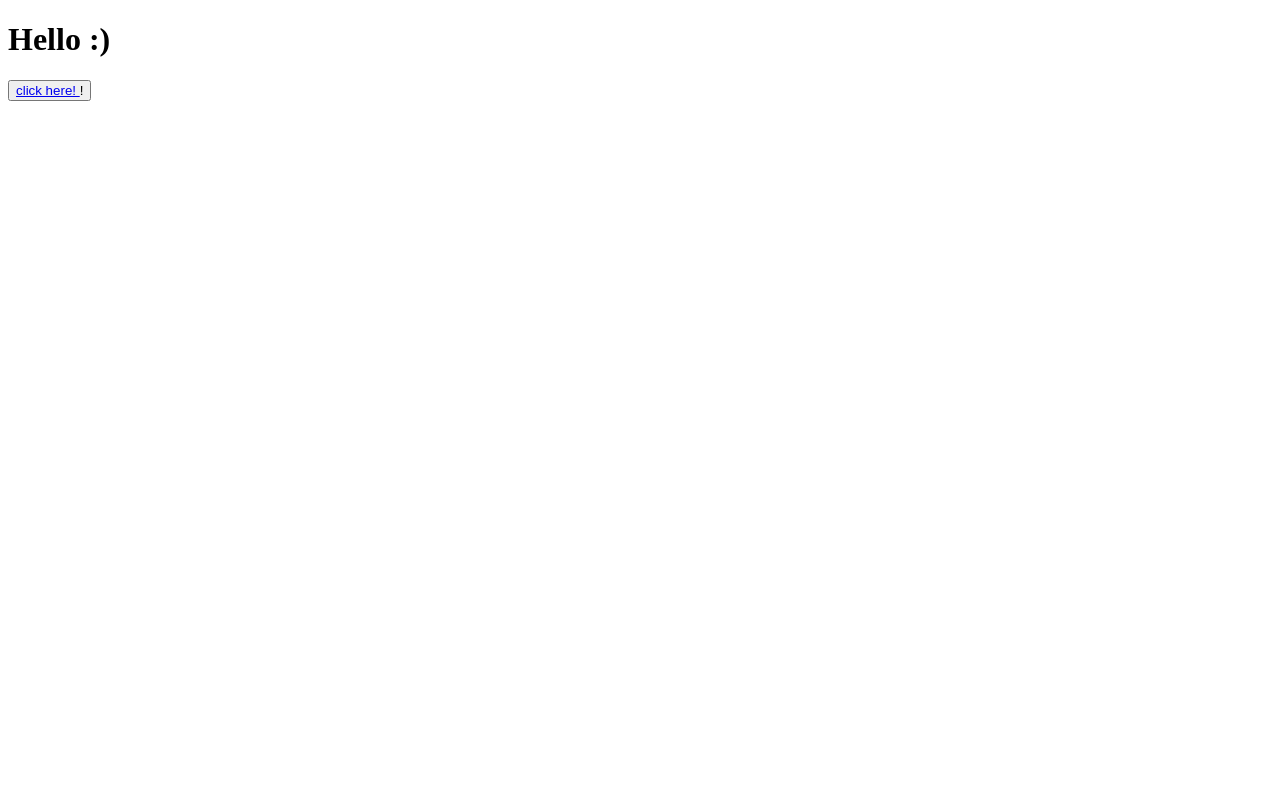
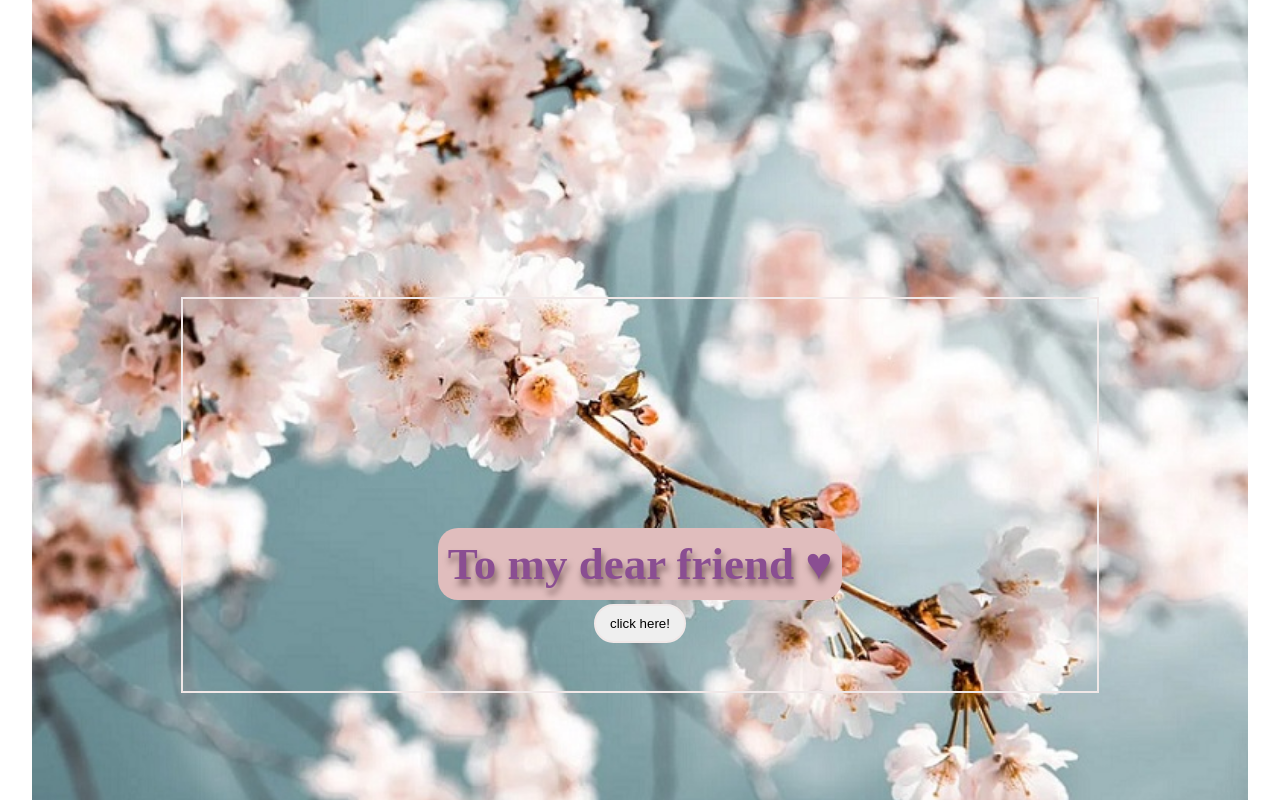
Before and after one commit to m00223/test, a plain HTML site: page index.html in a window 1280 px wide. Drawn offline with Linux system fonts and the light colour scheme.

Commit message:
added css style

```diff
--- /dev/null
+++ b/index.css
@@ -0,0 +1,57 @@
+*{
+	padding: 2px;
+	margin: 2px;
+	box-sizing: border-box;
+}
+html, body{
+	height: 100%;
+	width: 95%;
+    max-width: 100%;
+    max-height: 100%;
+    margin: auto;
+	font-size: 20px;
+}
+body{
+    background-image:url('images/bgp.jpg');
+    background-repeat: no-repeat;
+    background-position: center;
+    background-size: cover;
+
+}
+main{
+    border: 2px rgb(240, 232, 232) solid;
+    width: 80%;
+    height: 50%;
+    margin: auto;
+    margin-top: 25%;
+    text-align: center;
+    align-items: center;
+    display: flex;
+    flex-direction: column;
+}
+h2{
+    padding: 10px;
+    border-radius: 20px;
+    background-color: rgb(224, 189, 189);
+    margin-top: 25%;
+    font-size: 45px;
+    color:rgb(138, 78, 146);
+    text-shadow: 2px 6px 6px rgba(23, 1, 1, 0.5);
+}
+.no-style-link {
+    text-decoration: none;
+    color: inherit;
+}
+button{
+    padding: 10px;
+    font: 25px;
+    border-radius: 20px;
+    border: 2px rgb(240, 232, 232) solid;
+}
+button :hover{
+    padding: 10px;
+    background-color:rgb(138, 78, 146);
+    border-radius: 20px;
+    border: 2px rgb(240, 232, 232) solid;
+    color:  rgb(224, 189, 189);
+}
--- a/index.html
+++ b/index.html
@@ -3,15 +3,20 @@
     <header>
         <meta charset="utf-8">
         <meta name="viewport" content="width=device-width", initial-scale=1" />
-        <title> Test </title>
+        <link type="text/css" rel="stylesheet" href="index.css">
+        <title> Hello Test </title>
     </header>
+
     <body>
-        <h1>Hello :) </h1>
-        <button id="appear">
-            <a href="https://youtube.com/shorts/e8gvRVWTCTo?feature=share" target="_balnk">
-                click here!
-            </a>
-        !</button>
+        <main>
+            <h2> To my dear friend  &#9829;</h2>
+            <button id="appear">
+                <a href="https://youtube.com/shorts/e8gvRVWTCTo?feature=share"
+                    target="_balnk" class="no-style-link">
+                    click here!
+                </a>
+            </button>
         <!-- <div id="video"> </div> -->
+        </main>
     </body>
 </html>
```
Also changed, not shown: images/bgp.jpg (added).
